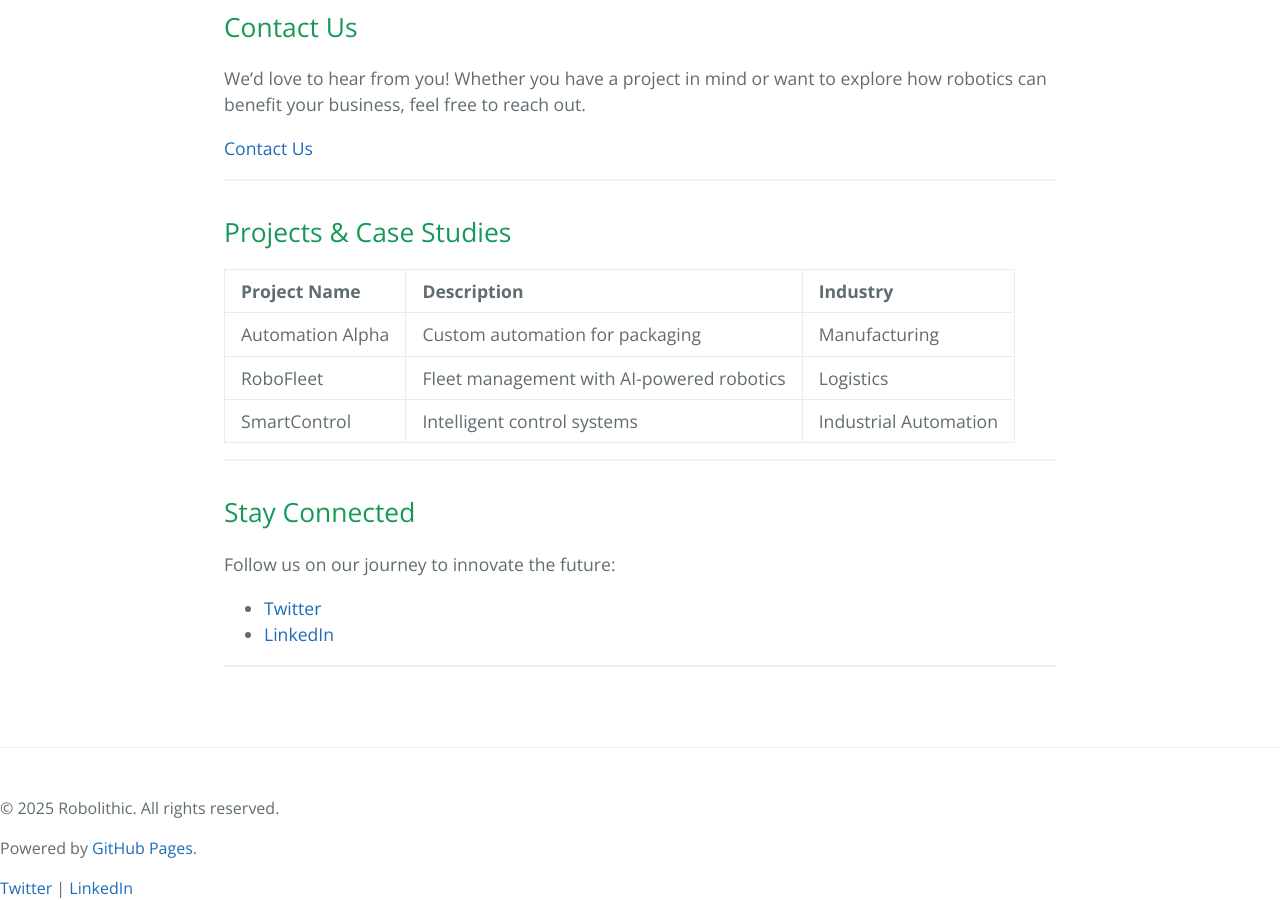
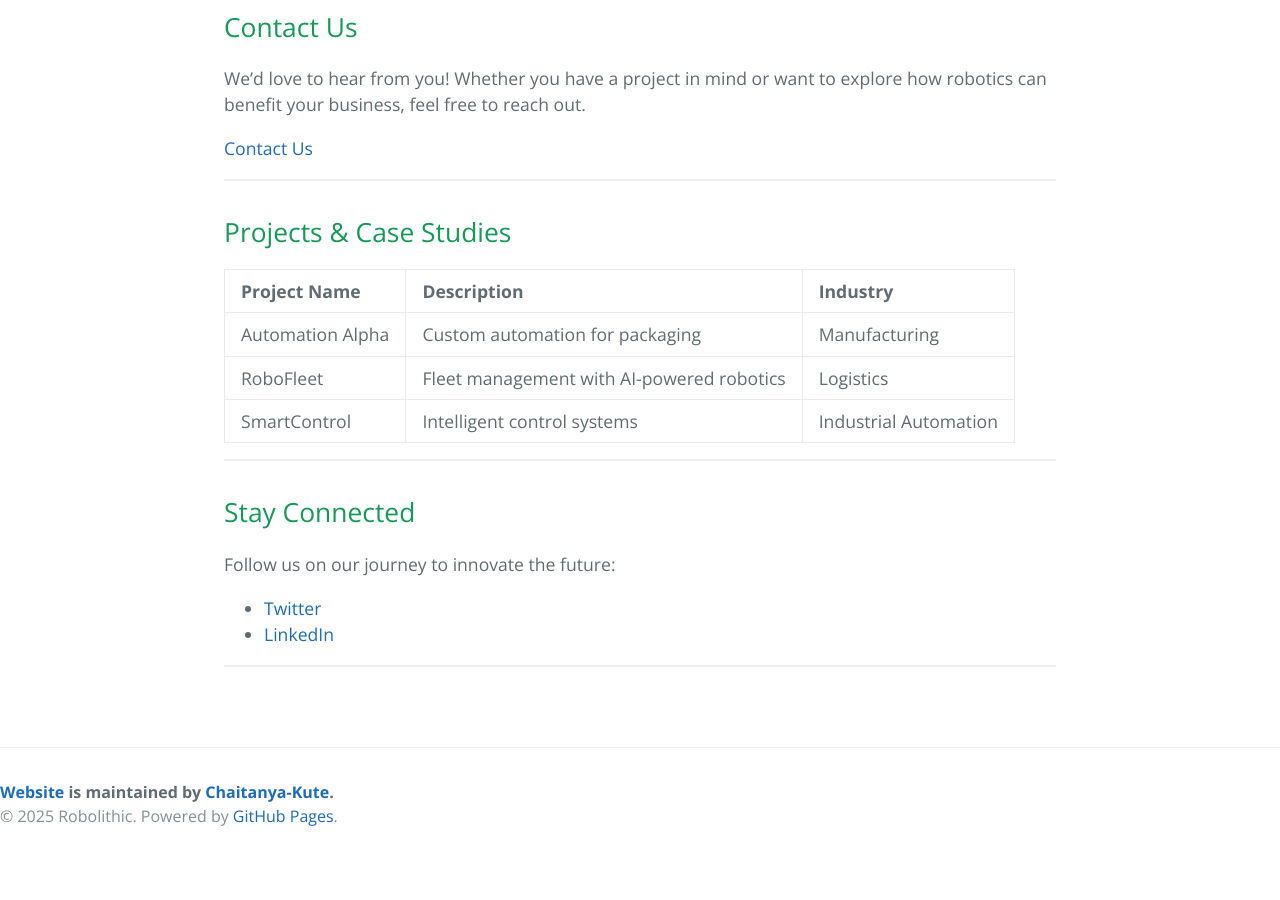
Before and after one commit to Chaitanya-Kute/Website, a Jekyll site: the page built from index.md, in a window 1280 px wide and 900 px high, scrolled down 1394 px. Built offline with Jekyll 4.4.1, drawn with Linux system fonts in a browser that asks for light colours; after the commit the page ends 2222 px from its top, so only the background shows below that.

Commit message:
Update default.html

```diff
--- a/_layouts/default.html
+++ b/_layouts/default.html
@@ -8,7 +8,7 @@
     <link rel="preconnect" href="https://fonts.gstatic.com">
     <link rel="preload" href="https://fonts.googleapis.com/css?family=Open+Sans:400,700&display=swap" as="style" type="text/css" crossorigin="anonymous">
     <meta name="viewport" content="width=device-width, initial-scale=1">
-    <meta name="theme-color" content="#0d6efd">
+    <meta name="theme-color" content="#157878">
     <meta name="apple-mobile-web-app-status-bar-style" content="black-translucent">
     <link rel="stylesheet" href="{{ '/assets/css/style.css?v=' | append: site.github.build_revision | relative_url }}">
     {% include head-custom.html %}
@@ -42,14 +42,15 @@
     <!-- Footer Section -->
     <footer class="site-footer">
       <div class="footer-info">
-        <p>&copy; {{ site.time | date: "%Y" }} Robolithic. All rights reserved.</p>
-        <p>Powered by <a href="https://pages.github.com" target="_blank">GitHub Pages</a>.</p>
-      </div>
-
-      <!-- Social Media Links -->
-      <div class="social-links">
-        <a href="https://twitter.com/robolithic" target="_blank">Twitter</a> |
-        <a href="https://linkedin.com/company/robolithic" target="_blank">LinkedIn</a>
+        {% if site.github.is_project_page %}
+          <span class="site-footer-owner">
+            <a href="{{ site.github.repository_url }}">{{ site.github.repository_name }}</a> is maintained by
+            <a href="{{ site.github.owner_url }}">{{ site.github.owner_name }}</a>.
+          </span>
+        {% endif %}
+        <span class="site-footer-credits">
+          &copy; {{ site.time | date: "%Y" }} Robolithic. Powered by <a href="https://pages.github.com" target="_blank">GitHub Pages</a>.
+        </span>
       </div>
     </footer>
   </body>
```
